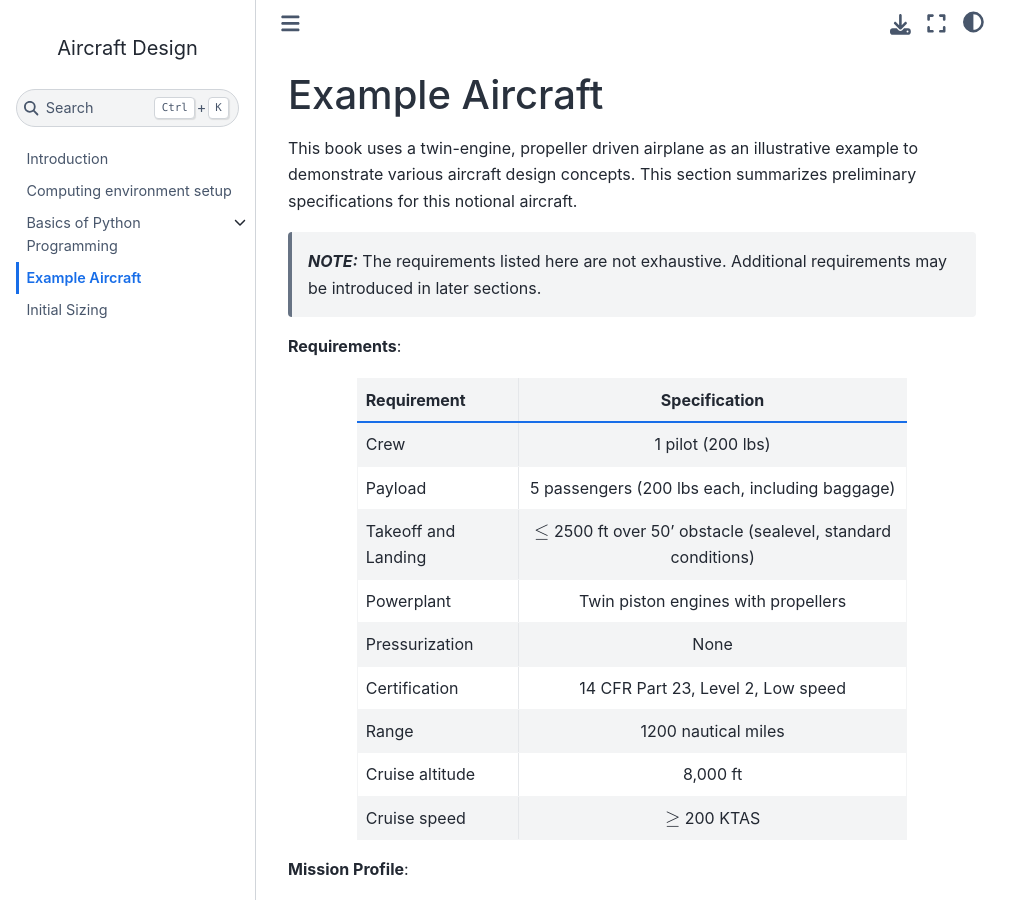
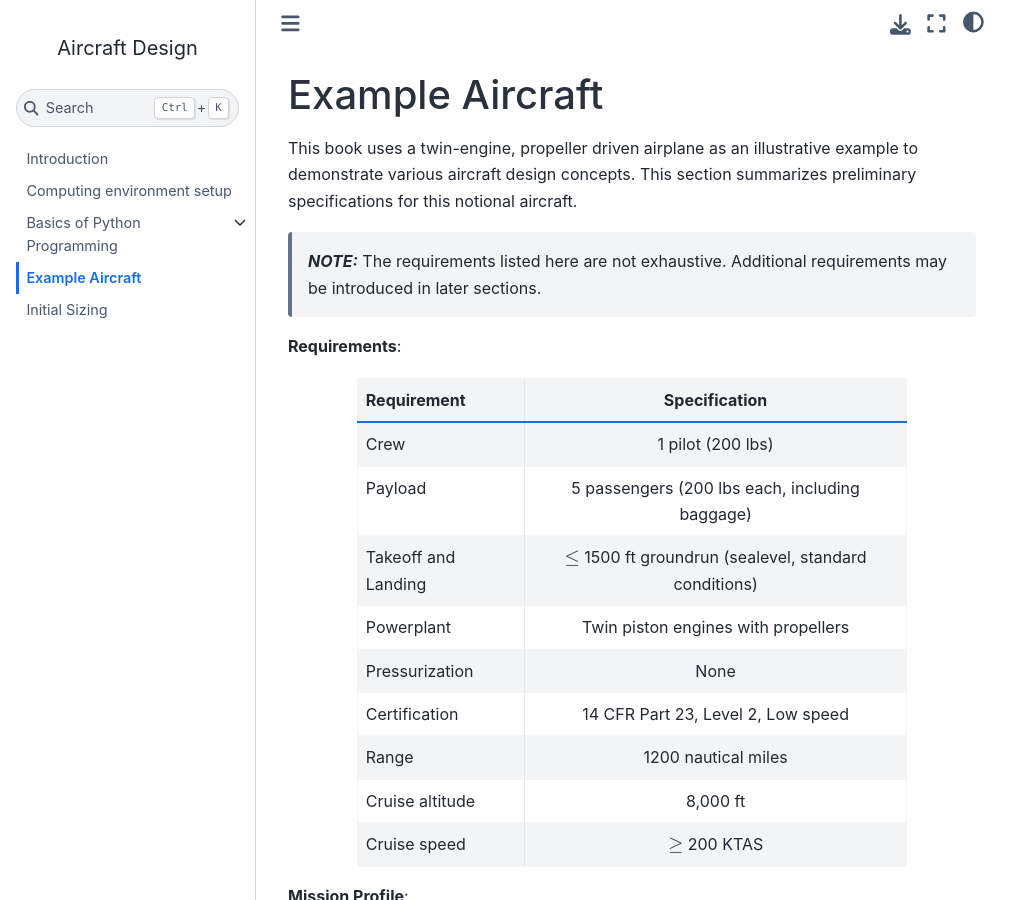
Before and after one commit to ComputationalDesignLab/aircraft-design, a Jupyter Book: the page built from book/example_aircraft.md, in a window 1280 px wide and 900 px high. Shown: the whole window, without its empty margins (0-1031 px from the left). Built offline with Jupyter Book 1.0.4 settings and Sphinx 7.4.7 and the Sphinx Book theme 1.1.4, drawn with Linux system fonts in a browser that asks for light colours.

Commit message:
updated takeoff and landing req

```diff
--- a/book/example_aircraft.md
+++ b/book/example_aircraft.md
@@ -15,7 +15,7 @@ Requirement | Specification
 ------- | :-------:
 Crew | 1 pilot (200 lbs)
 Payload | 5 passengers (200 lbs each, including baggage)
-Takeoff and Landing | $\leq$ 2500 ft over 50' obstacle (sealevel, standard conditions)
+Takeoff and Landing | $\leq$ 1500 ft groundrun (sealevel, standard conditions)
 Powerplant | Twin piston engines with propellers
 Pressurization | None
 Certification | 14 CFR Part 23, Level 2, Low speed
```
